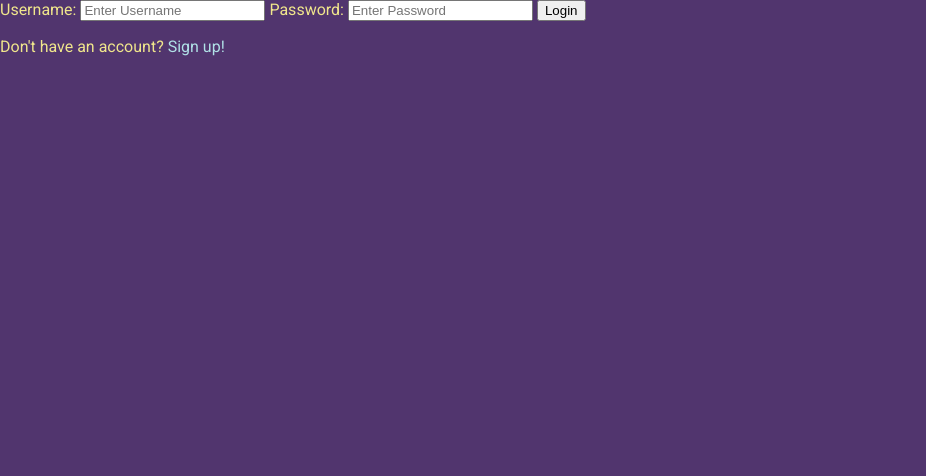
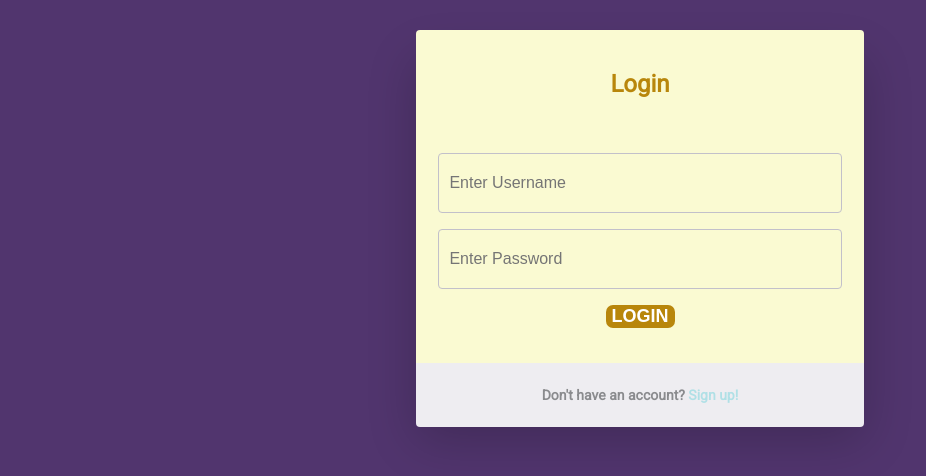
Before and after one commit to Andrei481/SocialMediaWebsite, a Django app: page /login/ in a window 1280 px wide. Shown: the part 131-607 px from the top of the page, without its empty margins (0-926 px from the left). Run offline with Django 4.2, Linux system fonts and the light colour scheme.

Commit message:
added login form styling

```diff
--- a/base/templates/base/login_register.html
+++ b/base/templates/base/login_register.html
@@ -3,20 +3,34 @@
 {% block content %}
 
 {% if page == 'login' %}
+<div id="login-form-wrap">
+    <h2 style="color: darkgoldenrod;">Login</h2>
+    <form id="login-form" method="POST" action="">
+        {% csrf_token %}
+        <p>
+            <input class="input-login" id="username" name="username" type="text" value="" placeholder="Enter Username" required><i class="validation"><span></span><span></span></i>
+        </p>
 
-<div>
-    <form method="POST" action="">
-        {% csrf_token %}
+        <p>
+            <input class="input-login" id="password" name="password" type="password" value="" placeholder="Enter Password"><i class="validation"><span></span><span></span></i>
+        </p>
 
-        <label>Username:</label>
-        <input name="username" type="text" value="" placeholder="Enter Username">
+        <p>
+            <input type="submit" id="login" value="Login">
+        </p>
 
-        <label>Password:</label>
-        <input name="password" type="password" value="" placeholder="Enter Password">
+            <!-- <label>Username:</label>
+            <input name="username" type="text" value="" placeholder="Enter Username">
+            <br><br>
+            <label>Password:</label>
+            <input name="password" type="password" value="" placeholder="Enter Password">
+            <br><br>
+            <input type="submit" value="Login" > -->
+    </form>
 
-        <input type="submit" value="Login" >
-    </form>
-    <p>Don't have an account? <a href="{% url 'register' %}">Sign up!</a></p>
+    <div id="create-account-wrap">
+        <p>Don't have an account? <a href="{% url 'register' %}">Sign up!</a></p>
+    </div>
 </div>
 
 {% else %}
--- a/base/views.py
+++ b/base/views.py
@@ -90,7 +90,8 @@ def home(request):
     rooms = Room.objects.filter(
         Q(topic__name__icontains=q) |
         Q(name__icontains=q) |
-        Q(description__icontains=q)
+        Q(description__icontains=q) |
+        Q(participants__username__icontains=q)
         )
     topics = Topic.objects.filter()
     room_count = rooms.count()
@@ -99,6 +100,7 @@ def home(request):
         )
     users = User.objects.filter(
         Q(username__icontains=q)
+
     )
 
     users_count = users.count()
--- a/static/css/main.css
+++ b/static/css/main.css
@@ -129,3 +129,91 @@ a:active{
 a:hover{
     color: rgb(207, 247, 232);
 }
+
+/* LOGIN PAGE */
+
+#login-form-wrap {
+    background-color: lightgoldenrodyellow;
+    width: 35%;
+    height: 45%;
+    margin: 30px auto;
+    text-align: center;
+    padding: 20px 0 0 0;
+    border-radius: 4px;
+    box-shadow: 0px 30px 50px 0px rgba(0, 0, 0, 0.2);
+}
+
+#login-form {
+    padding: 0 60px;
+}
+
+input.input-login {
+    display: block;
+    box-sizing: border-box;
+    width: 100%;
+    outline: none;
+    height: 60px;
+    line-height: 60px;
+    border-radius: 4px;
+}
+
+input[name="username"],
+input[name="password"] {
+    width: 90%;
+    padding: 0 0 0 10px;
+    margin: 0;
+    color: #8a8b8e;
+    border: 1px solid #c2c0ca;
+    font-style: normal;
+    font-size: 16px;
+    -webkit-appearance: none;
+        -moz-appearance: none;
+            appearance: none;
+    position: relative;
+    display: inline-block;
+    background: none;
+}
+
+input[name="username"]:focus,
+input[name="password"]:focus {
+  border-color: #3ca9e2;
+}
+input[name="username"]:focus:invalid,
+input[name="password"]:focus:invalid {
+  color: #cc1e2b;
+  border-color: #cc1e2b;
+}
+
+input[id="login"] {
+    border: none;
+    border-radius: 7px;
+    display: block;
+    background-color: darkgoldenrod;
+    color: #fff;
+    font-weight: bold;
+    text-transform: uppercase;
+    cursor: pointer;
+    -webkit-transition: all 0.2s ease;
+    transition: all 0.2s ease;
+    font-size: 18px;
+    position: relative;
+    display: inline-block;
+    cursor: pointer;
+    text-align: center;
+  }
+
+input[id="login"]:hover {
+    background-color: #329dd5;
+    -webkit-transition: all 0.2s ease;
+    transition: all 0.2s ease;
+}
+
+#create-account-wrap {
+    background-color: #eeedf1;
+    font-weight: bold;
+    color: #8a8b8e;
+    font-size: 14px;
+    width: 100%;
+    padding: 10px 0;
+    border-radius: 0 0 4px 4px;
+}
```
Also changed, not shown: db.sqlite3.
